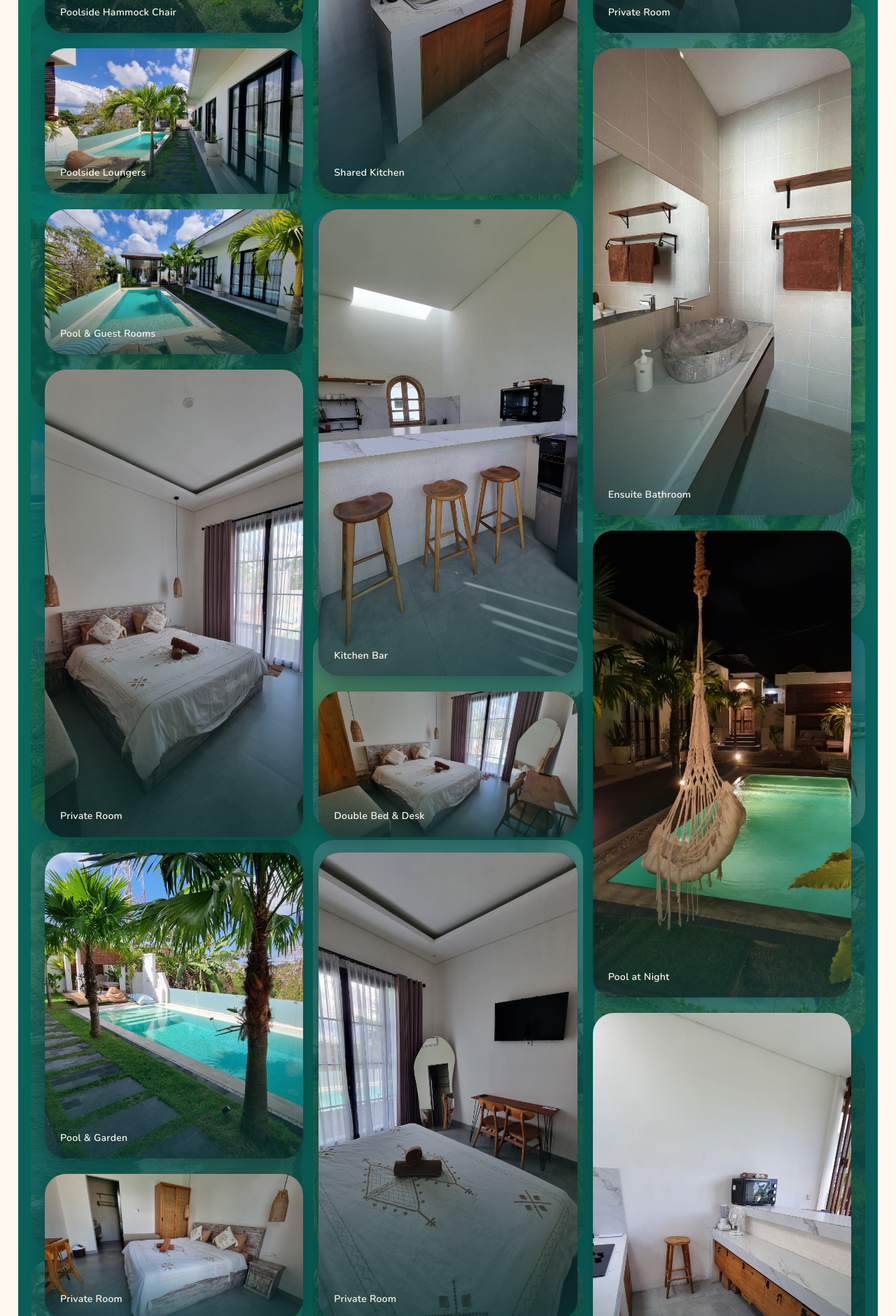
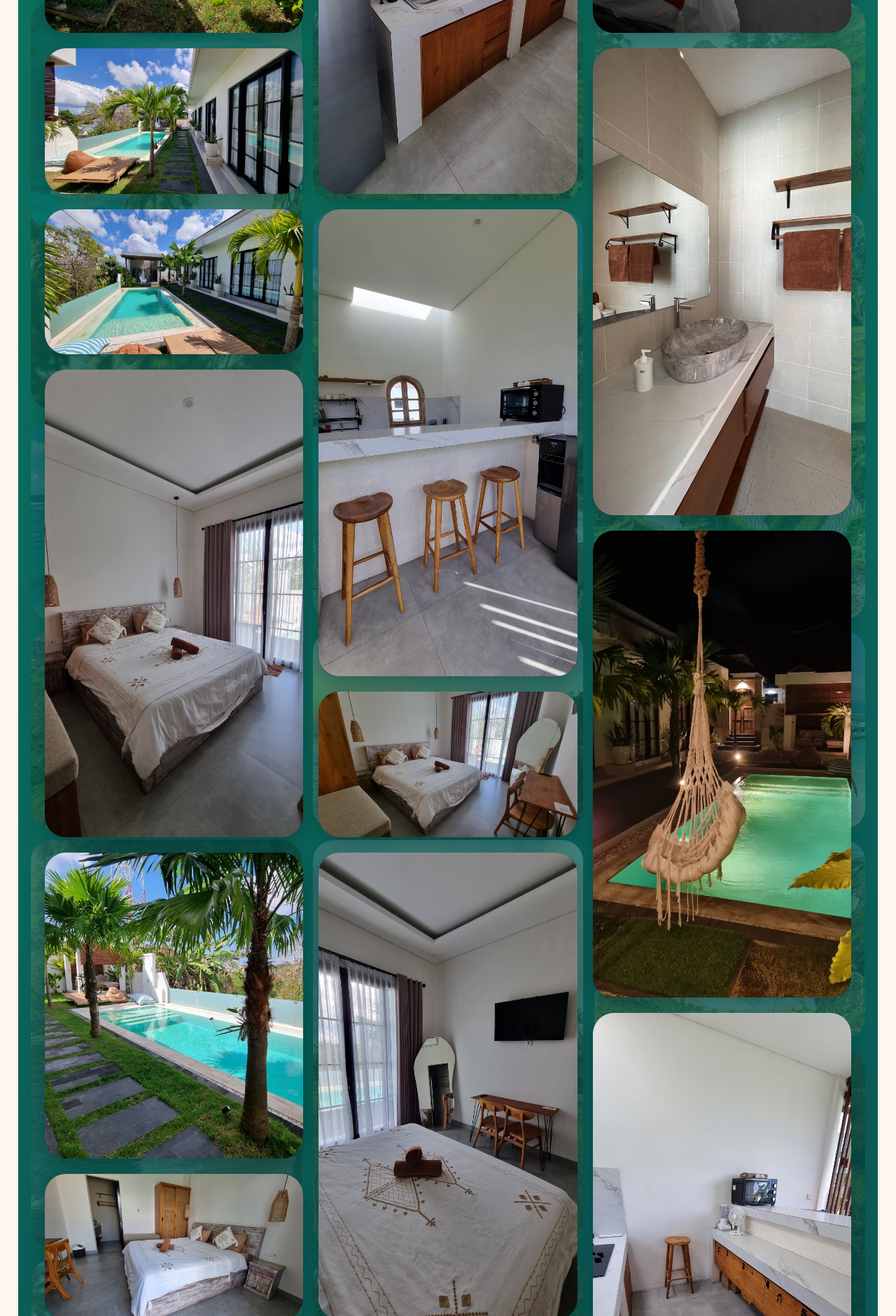
Before and after one commit to SergeProtection/sarihillsweb, a plain HTML site: page index.html in a window 1280 px wide. Shown: the part 2535-4415 px from the top of the page at 70% size. Drawn offline with nearby package versions, Linux system fonts and the light colour scheme.

Commit message:
Remove gallery photo captions
Drop the figcaption labels and the caption shade from the gallery grid;
alt text is kept for accessibility.

Co-Authored-By: Claude Sonnet 5 <noreply@anthropic.com>

```diff
--- a/css/style.css
+++ b/css/style.css
@@ -529,29 +529,6 @@ section[id] { scroll-margin-top: calc(var(--header-h) - 8px); }
 
 .gallery-grid figure:hover img { transform: scale(1.05); }
 
-.gallery-grid figure::after {
-  content: "";
-  position: absolute;
-  left: 0;
-  right: 0;
-  bottom: 0;
-  height: 45%;
-  background: linear-gradient(180deg, rgba(10, 53, 56, 0), rgba(10, 53, 56, 0.72));
-  pointer-events: none;
-}
-
-.gallery-grid figcaption {
-  position: absolute;
-  left: 22px;
-  right: 22px;
-  bottom: 18px;
-  z-index: 1;
-  color: var(--bg);
-  font-size: 14px;
-  font-weight: 600;
-  letter-spacing: 0.02em;
-}
-
 /* Amenities */
 .amenities-grid {
   display: grid;
--- a/index.html
+++ b/index.html
@@ -77,29 +77,29 @@
     <h2 class="section-title">A closer look</h2>
     <p class="section-intro">A closer look at the rooms, pool, and shared spaces.</p>
     <div class="gallery-grid">
-      <figure class="tall" data-caption="Poolside Hammock"><img src="images/5188666071391606330_119.jpg" width="1440" height="2560" alt="Macrame hammock chair beside the turquoise pool on a sunny day" loading="lazy"><figcaption>Poolside Hammock Chair</figcaption></figure>
-      <figure data-caption="Shared Kitchen"><img src="images/5188666071391606334_119.jpg" width="2560" height="1440" alt="Shared kitchen with a marble bar, teak stools and arched windows" loading="lazy"><figcaption>Shared Kitchen</figcaption></figure>
-      <figure class="tall" data-caption="Private Room"><img src="images/gallery-room.jpg" width="960" height="1280" alt="Private guest room with pool view" loading="lazy"><figcaption>Private Room</figcaption></figure>
-      <figure class="tall" data-caption="Shared Kitchen"><img src="images/5188666071391606331_119.jpg" width="1440" height="2560" alt="Kitchen sink and stove with a marble backsplash and arched window" loading="lazy"><figcaption>Shared Kitchen</figcaption></figure>
-      <figure data-caption="Poolside Loungers"><img src="images/5188666071391606336_119.jpg" width="2560" height="1440" alt="Sun loungers by the pool with the guest rooms along the garden path" loading="lazy"><figcaption>Poolside Loungers</figcaption></figure>
-      <figure class="tall" data-caption="Ensuite Bathroom"><img src="images/gallery-bathroom.jpg" width="960" height="1280" alt="Ensuite bathroom with vanity and towels" loading="lazy"><figcaption>Ensuite Bathroom</figcaption></figure>
-      <figure data-caption="Pool &amp; Guest Rooms"><img src="images/5188666071391606338_119.jpg" width="2560" height="1440" alt="Pool with the kitchen pavilion and guest rooms in the garden" loading="lazy"><figcaption>Pool &amp; Guest Rooms</figcaption></figure>
-      <figure class="tall" data-caption="Kitchen Bar"><img src="images/5188666071391606333_119.jpg" width="1440" height="2560" alt="Three teak stools at the marble kitchen bar" loading="lazy"><figcaption>Kitchen Bar</figcaption></figure>
-      <figure class="tall" data-caption="Room with Pool Access"><img src="images/5188666071391606341_119.jpg" width="1440" height="2560" alt="Bedroom with glass doors opening toward the pool" loading="lazy"><figcaption>Private Room</figcaption></figure>
-      <figure class="tall" data-caption="Evening Hammock"><img src="images/5188666071391606329_119.jpg" width="1440" height="2560" alt="Hammock chair beside the glowing pool at night" loading="lazy"><figcaption>Pool at Night</figcaption></figure>
-      <figure data-caption="Double Bed &amp; Desk"><img src="images/5188666071391606342_119.jpg" width="2560" height="1440" alt="Bedroom with a whitewashed teak bed, curtains and a desk with mirror" loading="lazy"><figcaption>Double Bed &amp; Desk</figcaption></figure>
-      <figure class="mid" data-caption="Pool &amp; Garden"><img src="images/5188666071391606335_119.jpg" width="2560" height="1440" alt="Pool framed by palm trees and a stepping-stone garden path" loading="lazy"><figcaption>Pool &amp; Garden</figcaption></figure>
-      <figure class="tall" data-caption="Room Details"><img src="images/5188666071391606343_119.jpg" width="1440" height="2560" alt="Bedroom with TV, desk, chairs and a curved mirror beside the pool doors" loading="lazy"><figcaption>Private Room</figcaption></figure>
-      <figure class="tall" data-caption="Shared Kitchen"><img src="images/5188666071391606332_119.jpg" width="1440" height="2560" alt="Shared kitchen counter with numbered lockable drawers and a teak stool" loading="lazy"><figcaption>Shared Kitchen</figcaption></figure>
-      <figure data-caption="Private Room"><img src="images/5188666071391606339_119.jpg" width="2560" height="1440" alt="Private room with a double bed, rattan wardrobe and ensuite doorway" loading="lazy"><figcaption>Private Room</figcaption></figure>
-      <figure data-caption="Luggage Storage"><img src="images/gallery-luggage.jpg" width="1280" height="720" alt="Locked kitchen storage cabinets" loading="lazy"><figcaption>Kitchen Storage</figcaption></figure>
-      <figure class="tall" data-caption="Comfortable Double Bed"><img src="images/5188666071391606340_119.jpg" width="1440" height="2560" alt="Double bed with woven pendant lights and a rattan wardrobe" loading="lazy"><figcaption>Double Bed</figcaption></figure>
-      <figure class="tall" data-caption="Ensuite Bathroom"><img src="images/5188666071391606344_119.jpg" width="1440" height="2560" alt="Ensuite bathroom with a walk-in rain shower" loading="lazy"><figcaption>Ensuite Bathroom</figcaption></figure>
-      <figure class="tall" data-caption="Palms &amp; Pool at Night"><img src="images/5188666071391606327_119.jpg" width="1440" height="2560" alt="Lit pool and palm trees at night with the pavilion in the background" loading="lazy"><figcaption>Palms &amp; Pool at Night</figcaption></figure>
-      <figure class="tall" data-caption="Ensuite Vanity"><img src="images/5188666071391606345_119.jpg" width="1440" height="2560" alt="Bathroom vanity with a stone basin and floating teak cabinet" loading="lazy"><figcaption>Ensuite Bathroom</figcaption></figure>
-      <figure class="tall" data-caption="Pool Lights at Night"><img src="images/5188666071391606328_119.jpg" width="1440" height="2560" alt="Turquoise pool lit at night behind large tropical leaves" loading="lazy"><figcaption>Pool at Night</figcaption></figure>
-      <figure class="tall" data-caption="Infinity Pool"><img src="images/gallery-pool.jpg" width="960" height="1280" alt="Infinity pool" loading="lazy"><figcaption>Infinity Pool</figcaption></figure>
-      <figure data-caption="Bedroom with TV"><img src="images/5188666071391606337_119.jpg" width="2560" height="1440" alt="Bedroom with a double bed, wall-mounted TV and work desk" loading="lazy"><figcaption>Bedroom with TV</figcaption></figure>
+      <figure class="tall" data-caption="Poolside Hammock"><img src="images/5188666071391606330_119.jpg" width="1440" height="2560" alt="Macrame hammock chair beside the turquoise pool on a sunny day" loading="lazy"></figure>
+      <figure data-caption="Shared Kitchen"><img src="images/5188666071391606334_119.jpg" width="2560" height="1440" alt="Shared kitchen with a marble bar, teak stools and arched windows" loading="lazy"></figure>
+      <figure class="tall" data-caption="Private Room"><img src="images/gallery-room.jpg" width="960" height="1280" alt="Private guest room with pool view" loading="lazy"></figure>
+      <figure class="tall" data-caption="Shared Kitchen"><img src="images/5188666071391606331_119.jpg" width="1440" height="2560" alt="Kitchen sink and stove with a marble backsplash and arched window" loading="lazy"></figure>
+      <figure data-caption="Poolside Loungers"><img src="images/5188666071391606336_119.jpg" width="2560" height="1440" alt="Sun loungers by the pool with the guest rooms along the garden path" loading="lazy"></figure>
+      <figure class="tall" data-caption="Ensuite Bathroom"><img src="images/gallery-bathroom.jpg" width="960" height="1280" alt="Ensuite bathroom with vanity and towels" loading="lazy"></figure>
+      <figure data-caption="Pool &amp; Guest Rooms"><img src="images/5188666071391606338_119.jpg" width="2560" height="1440" alt="Pool with the kitchen pavilion and guest rooms in the garden" loading="lazy"></figure>
+      <figure class="tall" data-caption="Kitchen Bar"><img src="images/5188666071391606333_119.jpg" width="1440" height="2560" alt="Three teak stools at the marble kitchen bar" loading="lazy"></figure>
+      <figure class="tall" data-caption="Room with Pool Access"><img src="images/5188666071391606341_119.jpg" width="1440" height="2560" alt="Bedroom with glass doors opening toward the pool" loading="lazy"></figure>
+      <figure class="tall" data-caption="Evening Hammock"><img src="images/5188666071391606329_119.jpg" width="1440" height="2560" alt="Hammock chair beside the glowing pool at night" loading="lazy"></figure>
+      <figure data-caption="Double Bed &amp; Desk"><img src="images/5188666071391606342_119.jpg" width="2560" height="1440" alt="Bedroom with a whitewashed teak bed, curtains and a desk with mirror" loading="lazy"></figure>
+      <figure class="mid" data-caption="Pool &amp; Garden"><img src="images/5188666071391606335_119.jpg" width="2560" height="1440" alt="Pool framed by palm trees and a stepping-stone garden path" loading="lazy"></figure>
+      <figure class="tall" data-caption="Room Details"><img src="images/5188666071391606343_119.jpg" width="1440" height="2560" alt="Bedroom with TV, desk, chairs and a curved mirror beside the pool doors" loading="lazy"></figure>
+      <figure class="tall" data-caption="Shared Kitchen"><img src="images/5188666071391606332_119.jpg" width="1440" height="2560" alt="Shared kitchen counter with numbered lockable drawers and a teak stool" loading="lazy"></figure>
+      <figure data-caption="Private Room"><img src="images/5188666071391606339_119.jpg" width="2560" height="1440" alt="Private room with a double bed, rattan wardrobe and ensuite doorway" loading="lazy"></figure>
+      <figure data-caption="Luggage Storage"><img src="images/gallery-luggage.jpg" width="1280" height="720" alt="Locked kitchen storage cabinets" loading="lazy"></figure>
+      <figure class="tall" data-caption="Comfortable Double Bed"><img src="images/5188666071391606340_119.jpg" width="1440" height="2560" alt="Double bed with woven pendant lights and a rattan wardrobe" loading="lazy"></figure>
+      <figure class="tall" data-caption="Ensuite Bathroom"><img src="images/5188666071391606344_119.jpg" width="1440" height="2560" alt="Ensuite bathroom with a walk-in rain shower" loading="lazy"></figure>
+      <figure class="tall" data-caption="Palms &amp; Pool at Night"><img src="images/5188666071391606327_119.jpg" width="1440" height="2560" alt="Lit pool and palm trees at night with the pavilion in the background" loading="lazy"></figure>
+      <figure class="tall" data-caption="Ensuite Vanity"><img src="images/5188666071391606345_119.jpg" width="1440" height="2560" alt="Bathroom vanity with a stone basin and floating teak cabinet" loading="lazy"></figure>
+      <figure class="tall" data-caption="Pool Lights at Night"><img src="images/5188666071391606328_119.jpg" width="1440" height="2560" alt="Turquoise pool lit at night behind large tropical leaves" loading="lazy"></figure>
+      <figure class="tall" data-caption="Infinity Pool"><img src="images/gallery-pool.jpg" width="960" height="1280" alt="Infinity pool" loading="lazy"></figure>
+      <figure data-caption="Bedroom with TV"><img src="images/5188666071391606337_119.jpg" width="2560" height="1440" alt="Bedroom with a double bed, wall-mounted TV and work desk" loading="lazy"></figure>
     </div>
   </div>
 </section>
```
Also changed, not shown: CLAUDE.md (+2 -2 lines).
